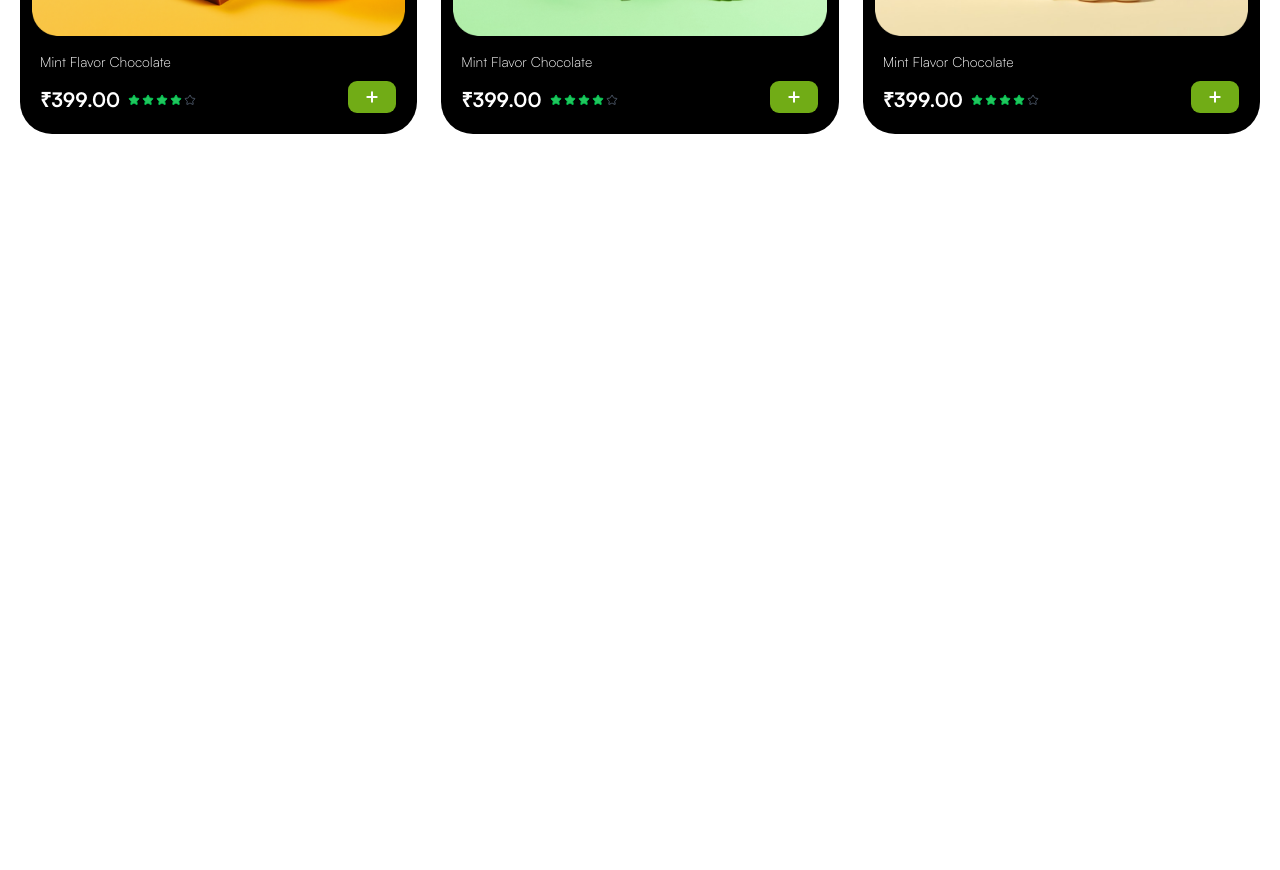
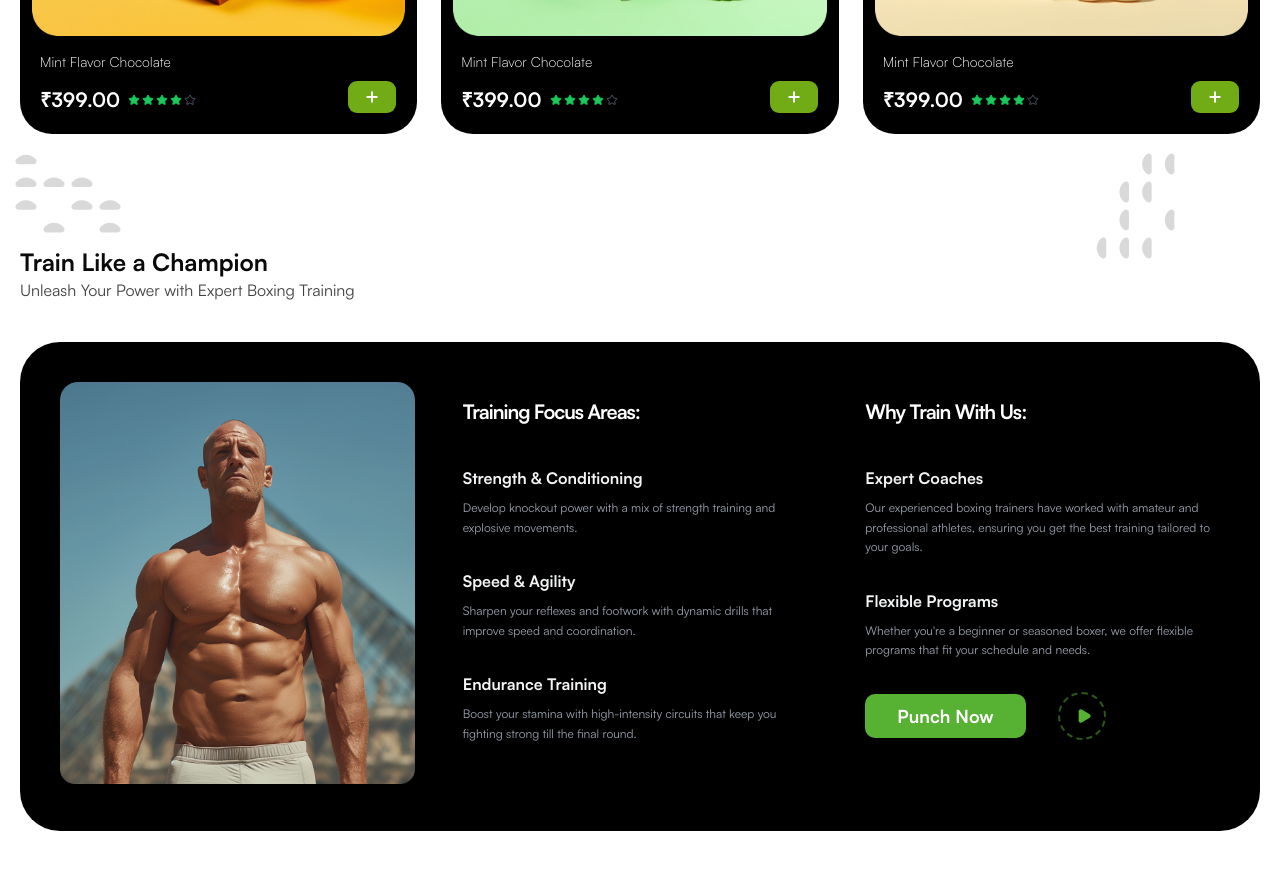
Before and after one commit to sajid-islam/gym-landing-page, a Next.js app: page / in a window 1280 px wide. Shown: the part 1780-2650 px from the top of the page. Before the commit the page ends 2298 px from the top, so only its background shows below. Built offline with nearby package versions, Linux system fonts and the light colour scheme; a web font is replaced by a local one.

Commit message:
feat: add WhyUs component to landing page home section

```diff
--- a/src/app/page.jsx
+++ b/src/app/page.jsx
@@ -2,6 +2,7 @@ import BannerBg from '@/components/banner-bg/BannerBg';
 import Banner from '@/components/banner/Banner';
 import Navbar from '@/components/navbar/Navbar';
 import OurProducts from '@/components/our-products/OurProducts';
+import WhyUs from '@/components/why-us/WhyUs';
 
 export default function Home() {
   return (
@@ -12,6 +13,7 @@ export default function Home() {
         <Banner />
       </div>
       <OurProducts />
+      <WhyUs />
     </div>
   );
 }
--- /dev/null
+++ b/src/components/why-us/WhyUs.jsx
@@ -0,0 +1,102 @@
+import { Button } from '@/components/ui/button';
+import characterImg from '@/images/others/character-doing-fitness-exercising.png';
+import { Play } from 'lucide-react';
+import Image from 'next/image';
+import { SectionHeader } from '../section-header/SectionHeader';
+
+const WhyUs = () => {
+  return (
+    <section>
+      <SectionHeader
+        title={'Train Like a Champion'}
+        description={'Unleash Your Power with Expert Boxing Training'}
+        cplClassname={'rotate-90 size-20 md:size-auto'}
+        cprClassname={'-left-20 top-4 size-20 md:size-auto'}
+      />
+      <div className="mt-10 grid grid-cols-1 items-stretch gap-8 overflow-hidden rounded-[2rem] bg-black p-6 text-white md:rounded-[2.5rem] md:p-10 lg:grid-cols-3 xl:gap-12">
+        {/* Left Side: Image */}
+        <div className="relative w-full overflow-hidden rounded-2xl">
+          <Image
+            src={characterImg}
+            alt="Character doing fitness"
+            className="h-[400px] w-full object-cover object-top lg:h-auto lg:w-full"
+          />
+        </div>
+
+        {/* Right Side: Content */}
+        <div className="col-span-2 flex h-full flex-col justify-between py-4">
+          <div className="grid grid-cols-1 gap-8 md:grid-cols-2 xl:gap-12">
+            {/* Training Focus Areas */}
+            <div className="content-column">
+              <h3 className="mb-6 text-xl font-semibold tracking-tighter text-white md:mb-10">
+                Training Focus Areas:
+              </h3>
+
+              <div className="mb-6 md:mb-8">
+                <h4 className="mb-2 text-base font-semibold text-gray-100">
+                  Strength & Conditioning
+                </h4>
+                <p className="text-[14px] leading-relaxed font-normal text-gray-400 md:text-xs">
+                  Develop knockout power with a mix of strength training and explosive movements.
+                </p>
+              </div>
+
+              <div className="mb-6 md:mb-8">
+                <h4 className="mb-2 text-base font-semibold text-gray-100">Speed & Agility</h4>
+                <p className="text-[14px] leading-relaxed font-normal text-gray-400 md:text-xs">
+                  Sharpen your reflexes and footwork with dynamic drills that improve speed and
+                  coordination.
+                </p>
+              </div>
+
+              <div className="mb-6 md:mb-8">
+                <h4 className="mb-2 text-base font-semibold text-gray-100">Endurance Training</h4>
+                <p className="text-[14px] leading-relaxed font-normal text-gray-400 md:text-xs">
+                  Boost your stamina with high-intensity circuits that keep you fighting strong till
+                  the final round.
+                </p>
+              </div>
+            </div>
+
+            {/* Why Train With Us */}
+            <div className="flex h-full flex-col">
+              <div>
+                <h3 className="mb-6 text-xl font-semibold tracking-tighter text-white md:mb-10">
+                  Why Train With Us:
+                </h3>
+
+                <div className="mb-6 md:mb-8">
+                  <h4 className="mb-2 text-base font-semibold text-gray-100">Expert Coaches</h4>
+                  <p className="text-[14px] leading-relaxed font-normal text-gray-400 md:text-xs">
+                    Our experienced boxing trainers have worked with amateur and professional
+                    athletes, ensuring you get the best training tailored to your goals.
+                  </p>
+                </div>
+
+                <div className="mb-6 md:mb-8">
+                  <h4 className="mb-2 text-base font-semibold text-gray-100">Flexible Programs</h4>
+                  <p className="text-[14px] leading-relaxed font-normal text-gray-400 md:text-xs">
+                    Whether you&apos;re a beginner or seasoned boxer, we offer flexible programs
+                    that fit your schedule and needs.
+                  </p>
+                </div>
+              </div>
+
+              {/* Action Footer */}
+              <div className="flex items-center gap-6 md:gap-8">
+                <Button className="h-auto cursor-pointer border-none bg-[#57B233] px-10 py-4 text-lg font-semibold text-white sm:w-auto md:px-8 md:py-2">
+                  Punch Now
+                </Button>
+                <div className="flex size-12 cursor-pointer items-center justify-center rounded-full border-2 border-dashed border-[#57B233]/50 transition-all duration-300 hover:scale-110 hover:border-[#57B233] hover:bg-[#57B233]/5">
+                  <Play className="ml-1 size-4 fill-[#57B233] text-[#57B233]" />
+                </div>
+              </div>
+            </div>
+          </div>
+        </div>
+      </div>
+    </section>
+  );
+};
+
+export default WhyUs;
```
